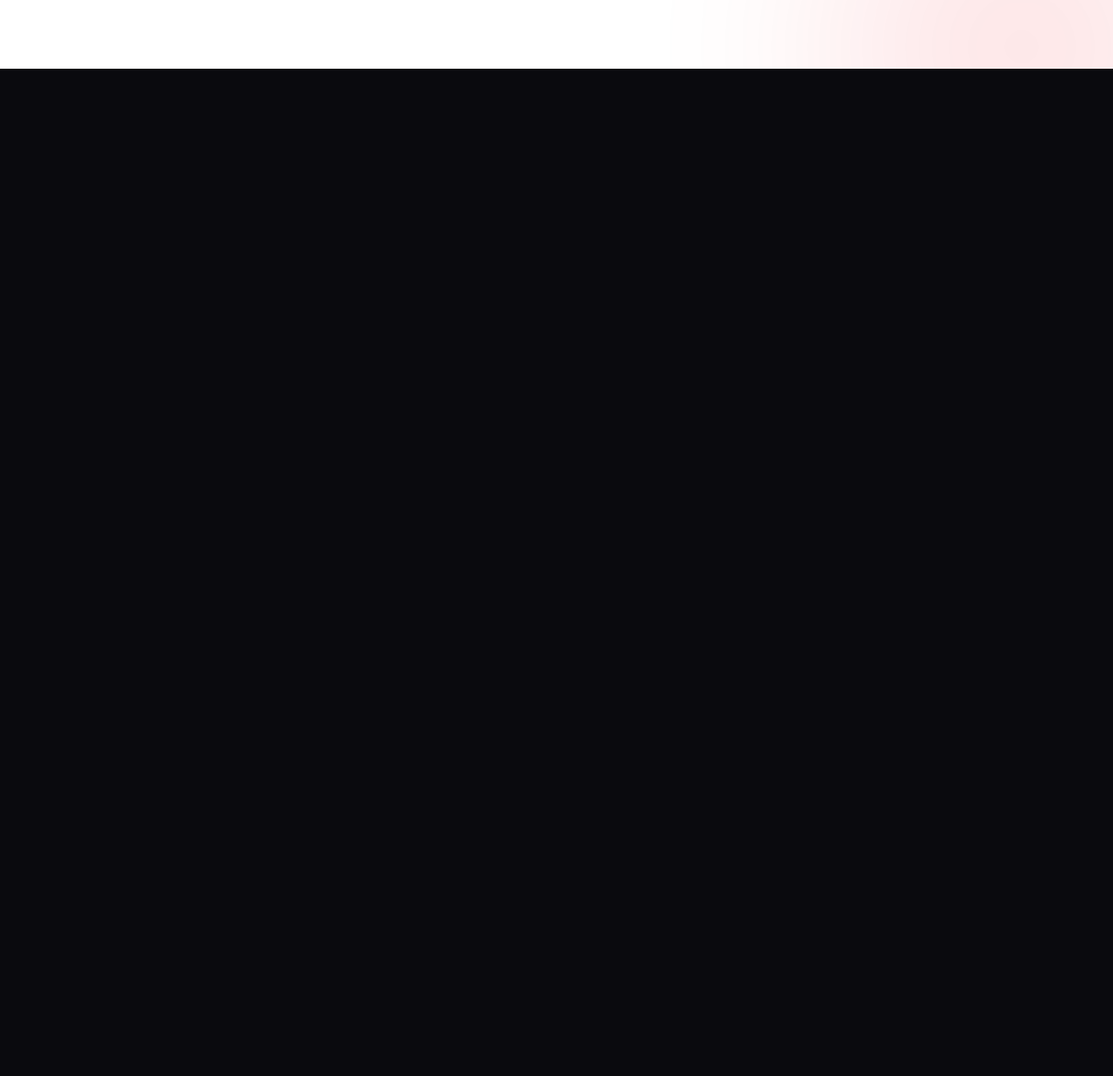
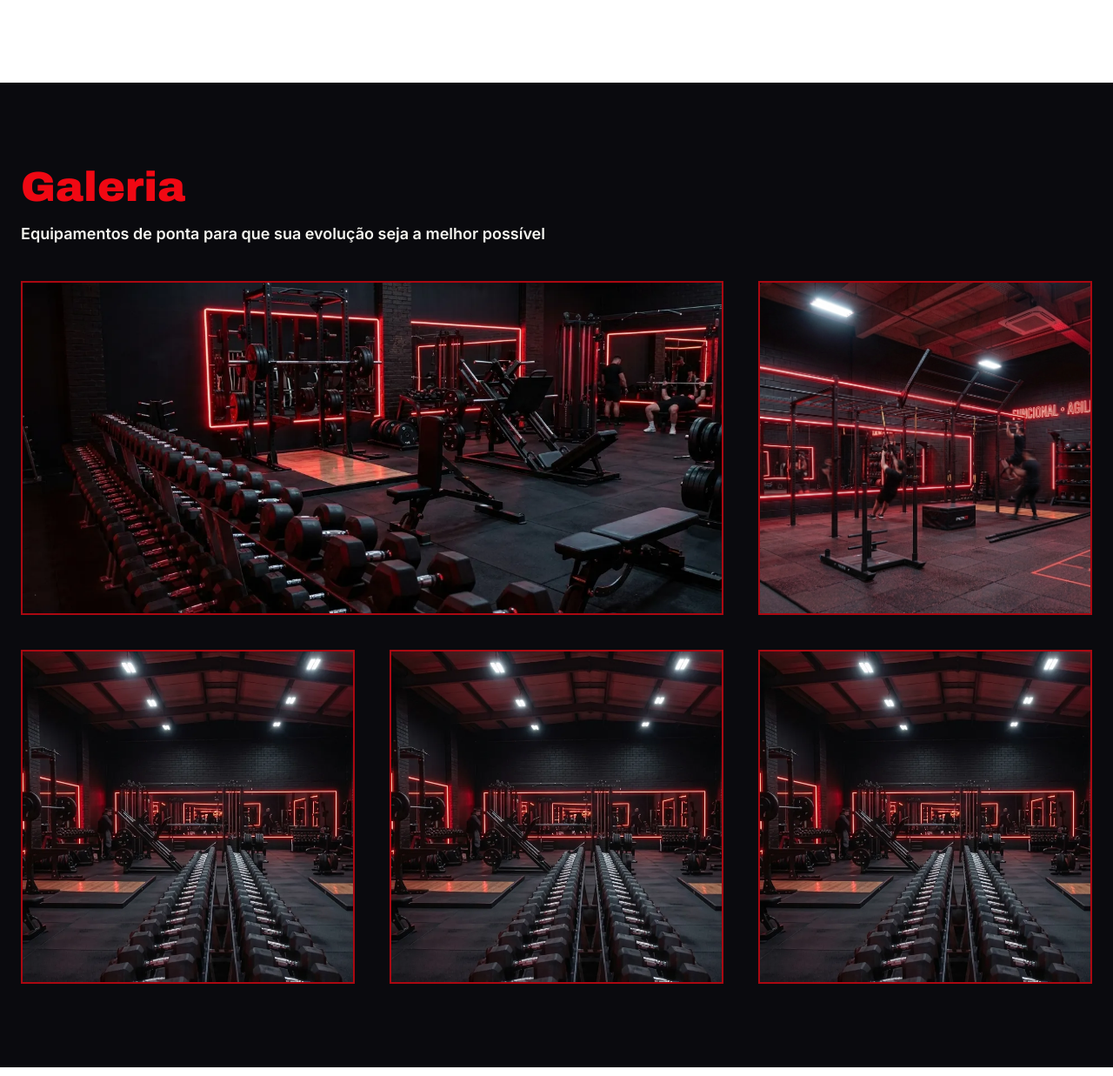
Before and after one commit to CleitonArcanj0/site-academia, a website built with Vite: page index.html in a window 1280 px wide. Shown: the part 1563-2800 px from the top of the page at 87% size. Before the commit the page ends 1642 px from the top, so only its background shows below. Built offline with nearby package versions, Linux system fonts and the light colour scheme.

Commit message:
feat: adiciona a section de galeria

```diff
--- a/index.html
+++ b/index.html
@@ -85,14 +85,13 @@
 
     </section>
 
-    <section class="bg-white min-h-[80vh] py-2xl planos">
-
+    <section class="bg-white min-h-[80vh] py-2xl">
 
       <div class="container-custom space-y-lg">
 
-        <div>
-          <h1 class="font-display text-3xl lg:text-5xl text-primary ">Planos</h1>
-          <p class="font-body text-sm lg:text-lg">Escolha o plano que melhor se encaixa no seu
+        <div class="space-y-sm">
+          <h2 class="font-display text-3xl lg:text-5xl text-primary ">Planos</h2>
+          <p class="font-body font-semibold text-sm lg:text-lg">Escolha o plano que melhor se encaixa no seu
             objetivo</p>
         </div>
 
@@ -191,12 +190,46 @@
 
     </section>
 
-    <section>
+    <section class="bg-bg/80 min-h-[80vh] py-xl lg:py-2xl">
 
-      <div class="container-custom">
+      <div class="container-custom  space-y-lg">
 
+        <div class="space-y-sm">
+          <h2 class="font-display text-3xl lg:text-5xl text-primary">Galeria</h2>
+          <p class="font-body font-semibold text-text text-sm lg:text-lg">Equipamentos de ponta para que sua evolução seja a
+            melhor possível</p>
+
+        </div>
+        <div class="grid grid-cols-1 md:grid-cols-3 gap-lg  ">
+
+          <div class="h-96 border-2 border-primary/70 md:col-span-2">
+            <img src="src/assets/academiaGaleria.webp" alt="Imagem da academia" srcset=""
+              class="h-full w-full object-cover">
+          </div>
+
+          <div class="h-96 border-2 border-primary/70 md:col-span">
+            <img src="src/assets/academiaGaleria2.webp" alt="imagem da academia" srcset=""
+              class="h-full w-full object-cover">
+          </div>
+
+          <div class="h-96 border-2 border-primary/70 ">
+            <img src="src/assets/academiaGaleria3.webp" alt="imagem da academia" srcset=""
+              class="h-full w-full object-cover">
+          </div>
+
+           <div class="h-96 border-2 border-primary/70 ">
+            <img src="src/assets/academiaGaleria3.webp" alt="imagem da academia" srcset=""
+              class="h-full w-full object-cover">
+          </div>
+           <div class="h-96 border-2 border-primary/70 ">
+            <img src="src/assets/academiaGaleria3.webp" alt="imagem da academia" srcset=""
+              class="h-full w-full object-cover">
+          </div>
+        </div>
       </div>
 
+    </section>
+    <section class="bg-white min-h-[80vh] py-xl lg:py-2xl">
     </section>
 
 
```
Also changed, not shown: src/assets/academiaGaleria.webp (added), src/assets/academiaGaleria2.webp (added), src/assets/academiaGaleria3.webp (added), src/styles/output.css.
